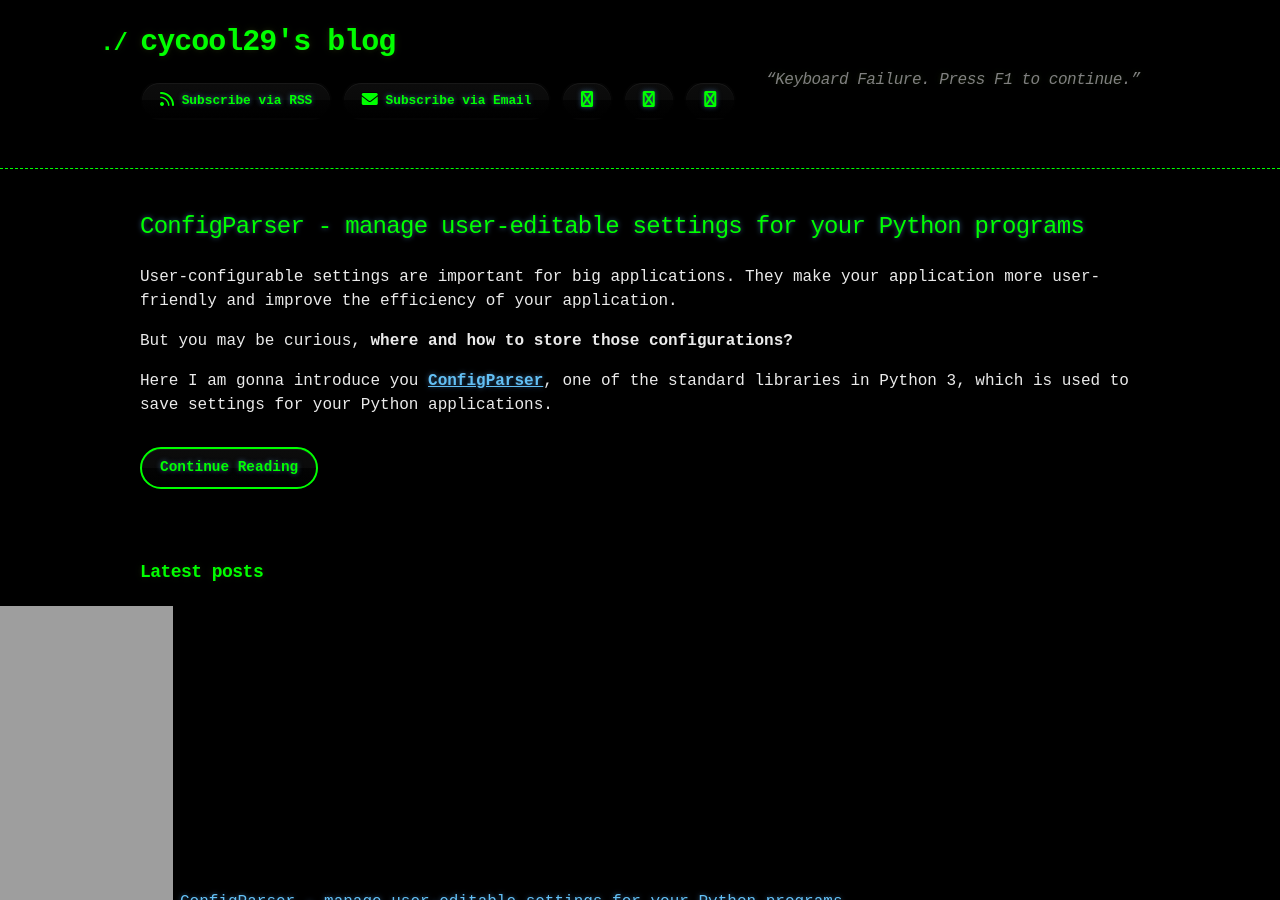
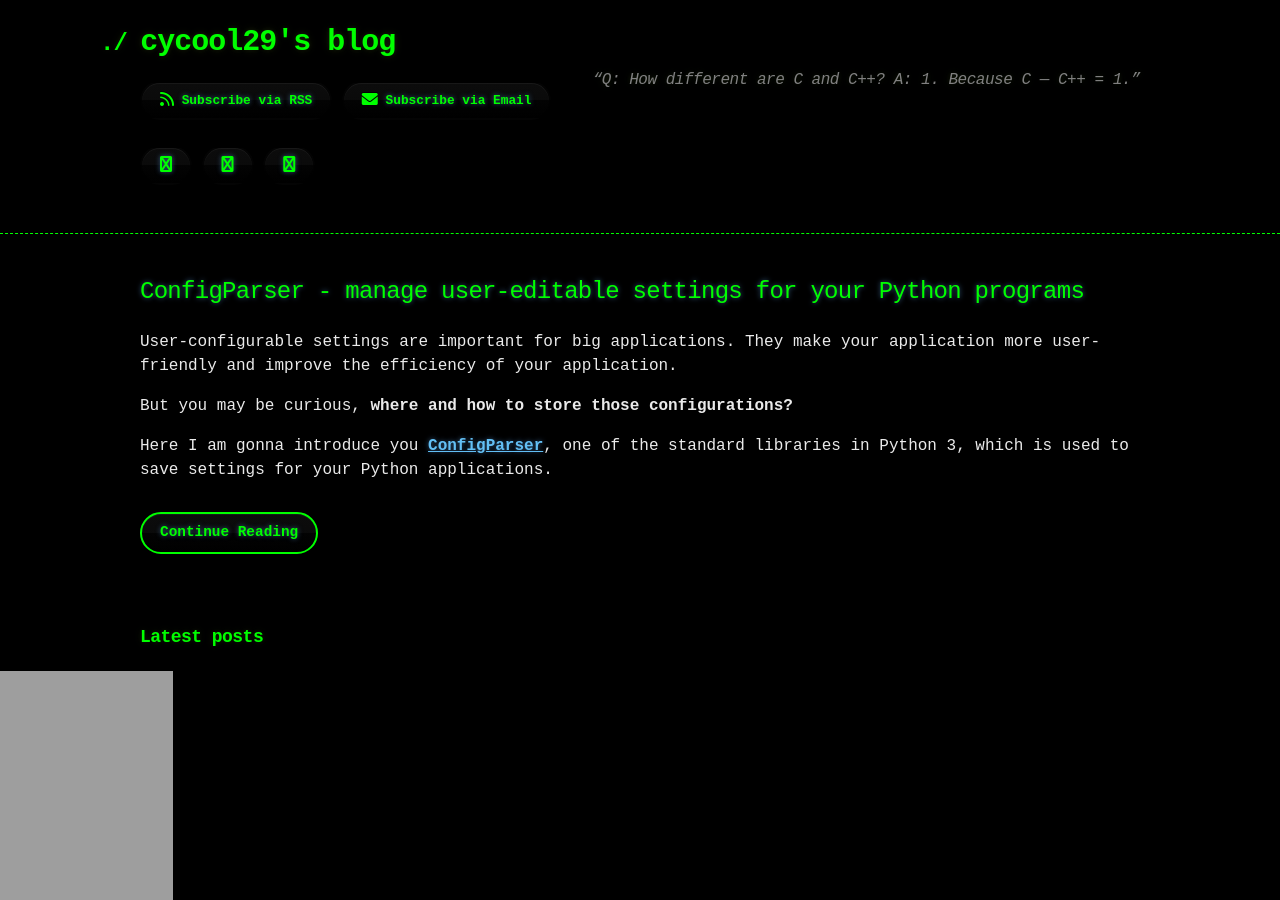
Before and after one commit to cycool29/cycool29.github.io, a Jekyll site: the page built from index.md, in a window 1280 px wide and 900 px high. Built offline with Jekyll 4.4.1, drawn with Linux system fonts in a browser that asks for light colours; a style sheet for code colours, icons or effects is not loaded.

Commit message:
Update quotes

```diff
--- a/_config.yml
+++ b/_config.yml
@@ -1,5 +1,5 @@
 title: cycool29's blog
-description: "“Keyboard Failure. Press F1 to continue.” "
+description: "“Q: How different are C and C++? A: 1. Because C — C++ = 1.” "
 bio: A high school student. Intermediate in Python, Git, Bash. Learning JavaScript. He/Him. "
 author: cycool29
 url: https://cycool29.github.io
```
